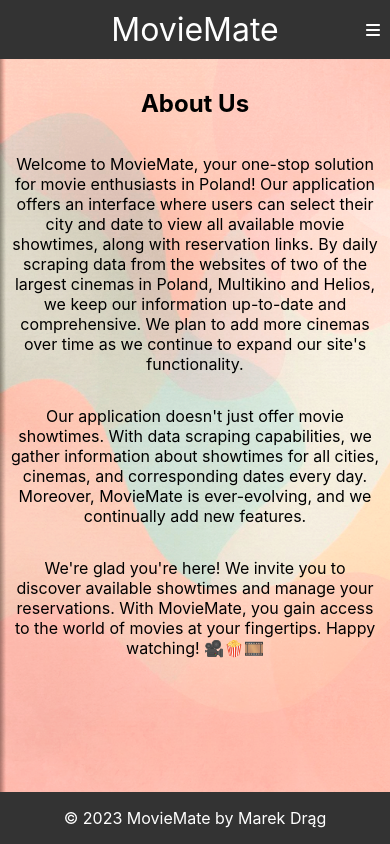
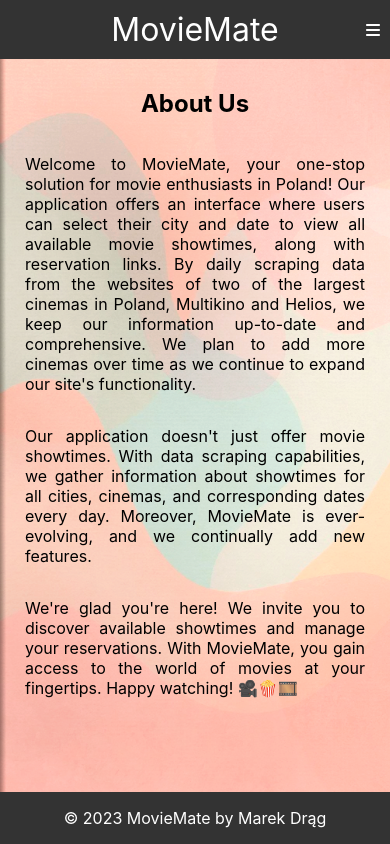
Before and after one commit to UserMarekDrag/MovieMate-frontend, a React (Create React App) app: page /about in a window 390 px wide. Built offline with nearby package versions, Linux system fonts and the light colour scheme; no server answers.

Commit message:
Update text alignment and margins in AboutUs.css

```diff
--- a/src/components/AboutUs.css
+++ b/src/components/AboutUs.css
@@ -7,7 +7,7 @@
     align-items: center;
     margin: 20px;
     padding: 20px;
-    text-align: center;
+    text-align: justify;
   }
 
   .about-us h2 {
@@ -20,7 +20,7 @@
 
   @media (max-width: 600px) {
     .about-us {
-      margin: 5px;
+      margin: 5px 20px 90px 20px;
       padding: 5px;
     }
   }
```
